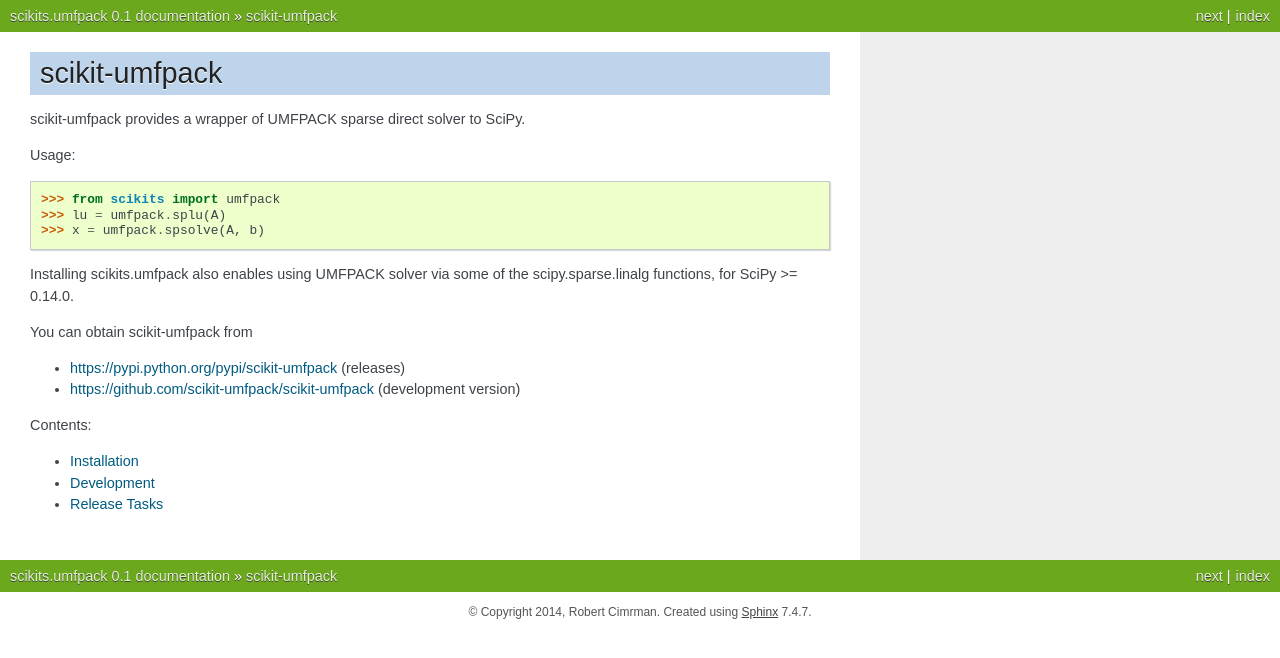
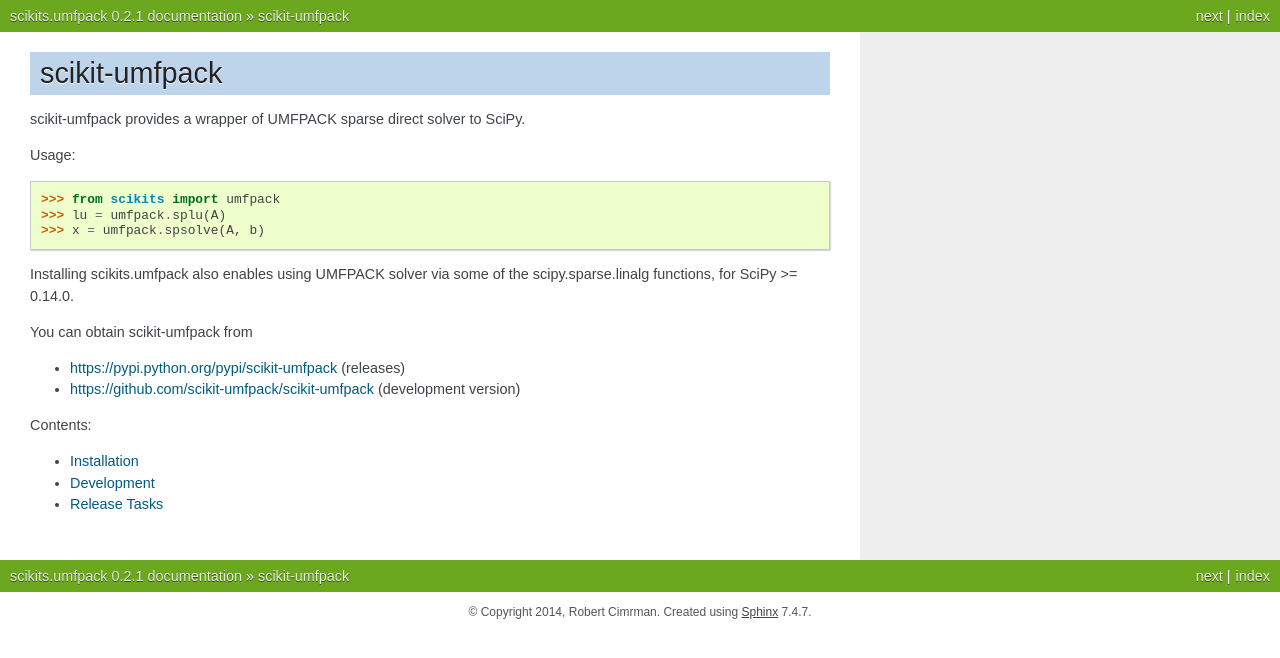
Before and after one commit to scikit-umfpack/scikit-umfpack, a Sphinx documentation site: the page built from docs/index.rst, in a window 1280 px wide. Shown: the top 658 px of the page. Built offline with Sphinx 7.4.7, drawn with Linux system fonts in a browser that asks for light colours.

Commit message:
MAINT: bump version number

```diff
--- a/docs/conf.py
+++ b/docs/conf.py
@@ -56,10 +56,10 @@
 # |version| and |release|, also used in various other places throughout the
 # built documents.
 #
-# The short X.Y version.
-version = '0.1'
+# The X.Y.Z version.
+version = '0.2.1'
 # The full version, including alpha/beta/rc tags.
-release = '0.1'
+release = '0.2.1'
 
 # The language for content autogenerated by Sphinx. Refer to documentation
 # for a list of supported languages.
--- a/setup.py
+++ b/setup.py
@@ -26,7 +26,7 @@
 URL                 = 'https://scikit-umfpack.github.io/scikit-umfpack'
 LICENSE             = 'BSD'
 DOWNLOAD_URL        = URL
-VERSION             = '0.2'
+VERSION             = '0.2.1'
 
 import sys
 import os
```
